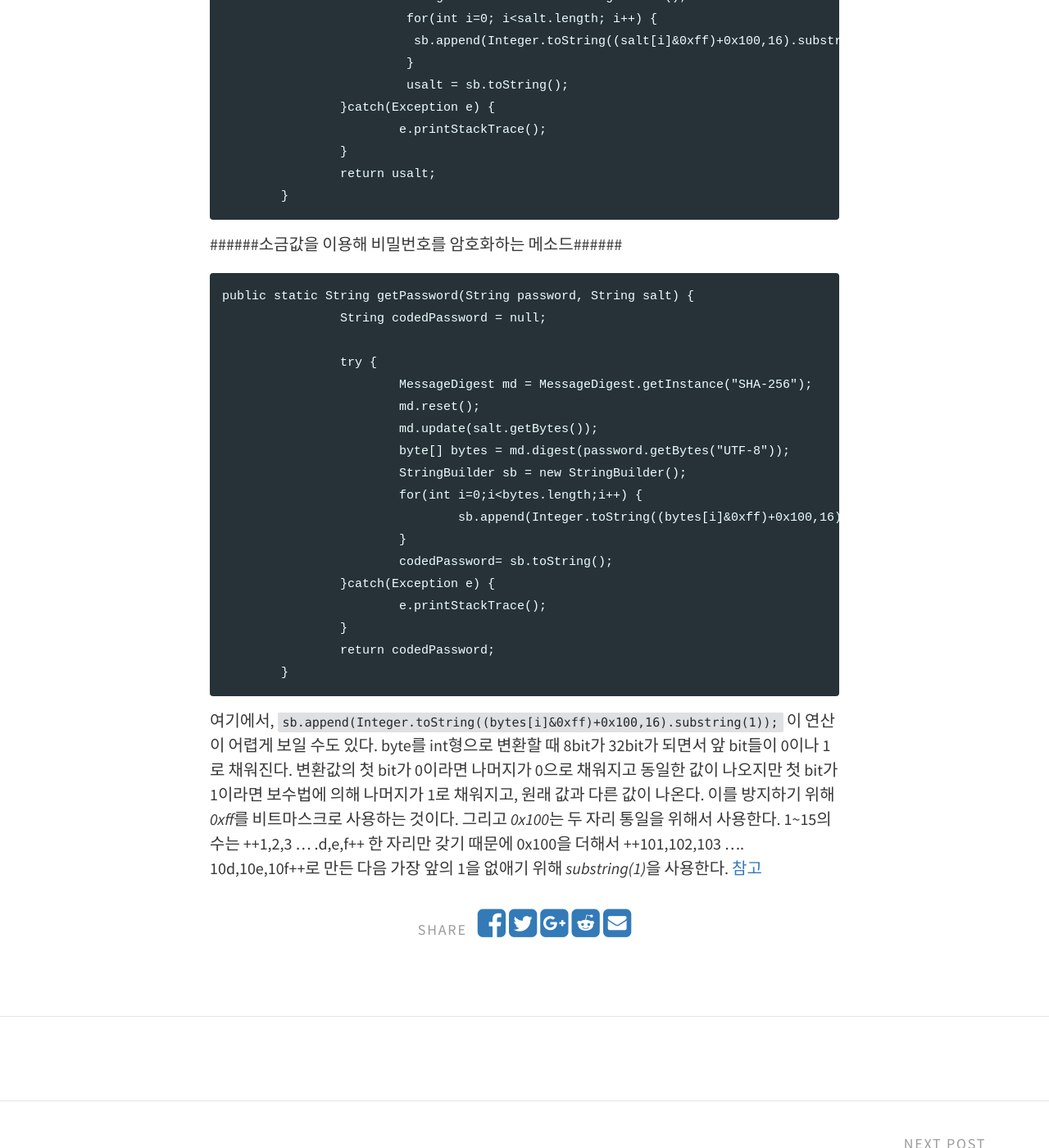
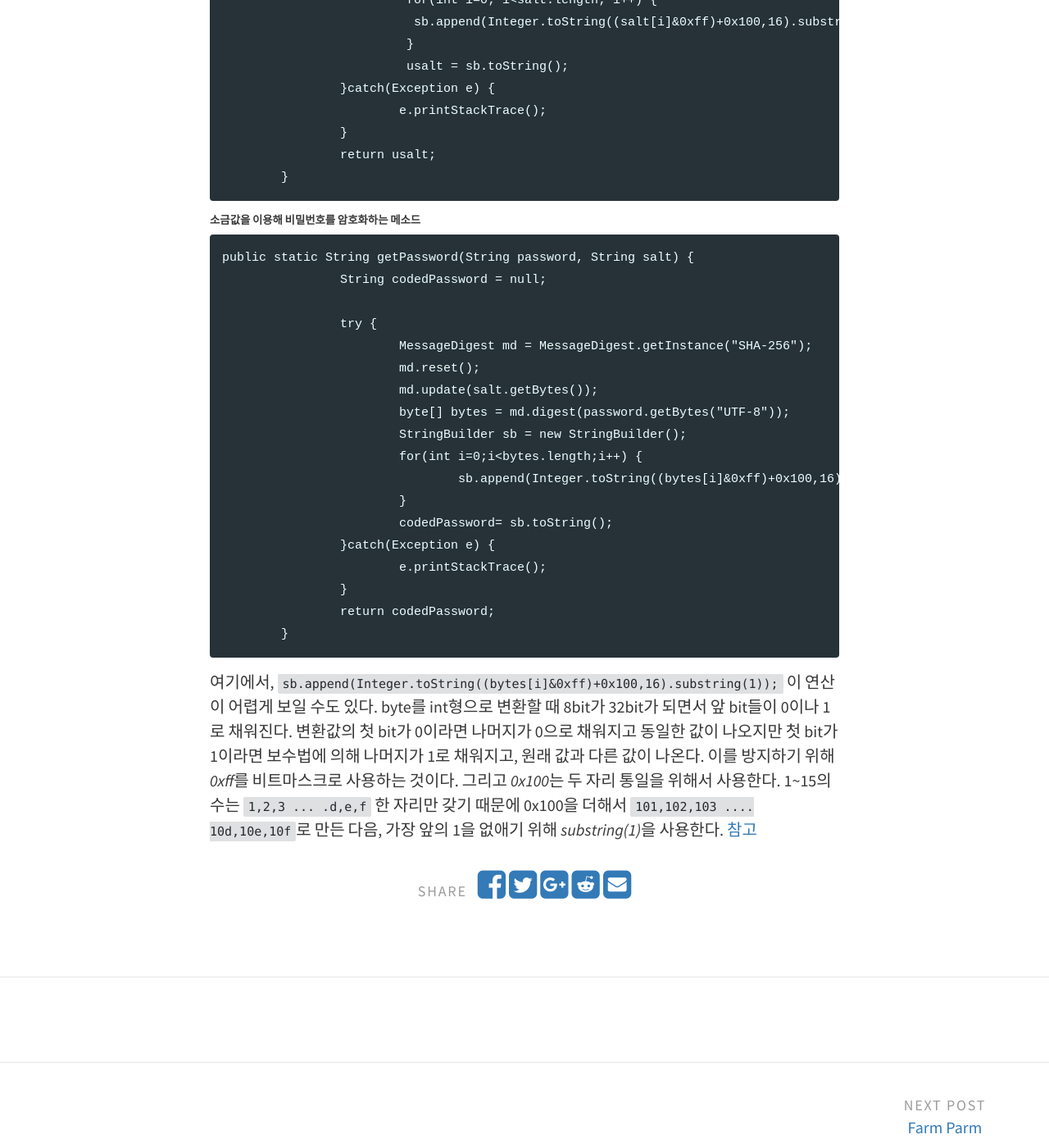
Before and after one commit to clemado1/blog-old, a Jekyll site: the page built from _posts/2018-07-18-소금값을-이용한-패스워드-암호화.md, in a window 1280 px wide and 1400 px high, scrolled down 1685 px. Shown: the whole window at 82% size. Built offline with Jekyll 4.4.1, drawn with Linux system fonts in a browser that asks for light colours; comment, search, counter and statistics services are not loaded; some of the changed text lies outside the part shown.

````diff
--- a/_posts/2018-07-18-소금값을-이용한-패스워드-암호화.md
+++ b/_posts/2018-07-18-소금값을-이용한-패스워드-암호화.md
@@ -1,7 +1,6 @@
 ---
 layout: post
 title: 소금값을 이용한 패스워드 암호화
-excerpt_separator: <!--more-->
 ---
 쇼핑몰 사이트를 처음 구상할 때 부터 완벽하게는 아니더라도 어느정도 보안을 신경쓴, 실제와 가까운 사이트를 만들고 싶었다. 그래서 비밀번호 찾기 페이지를 구성할 때 여러 사이트를 참고했다. 대부분 임시 비밀번호를 이용하거나 그냥 새로운 비밀번호로 바꾸도록 구현했더랬다. 그냥 생각해봐도 찾고자하는 비밀번호를 떡하니 알려주는 건 위험해보이긴 한다. 하지만 나는 구체적으로 왜 그렇게 하는지가 궁금했다. 대체 왜?
 
@@ -21,7 +20,7 @@ excerpt_separator: <!--more-->
 
 코드는 비전문가인 내가 인터넷에 올라와있는 코드 여러개를 조합해서 만들었기 때문에 그냥 참고만 하는 게 좋겠다.
 
-######소금값을 생성하는 메소드######
+###### 소금값을 생성하는 메소드 ######
 ```
 public static String getSalt() {
 		String usalt= null;
@@ -44,7 +43,7 @@ public static String getSalt() {
 
 
 
-######소금값을 이용해 비밀번호를 암호화하는 메소드######
+###### 소금값을 이용해 비밀번호를 암호화하는 메소드 ######
 ```
 public static String getPassword(String password, String salt) {
 		String codedPassword = null;
@@ -69,4 +68,4 @@ public static String getPassword(String password, String salt) {
 
 여기에서,
 `sb.append(Integer.toString((bytes[i]&0xff)+0x100,16).substring(1));`
-이 연산이 어렵게 보일 수도 있다. byte를 int형으로 변환할 때 8bit가 32bit가 되면서 앞 bit들이 0이나 1로 채워진다. 변환값의 첫 bit가 0이라면 나머지가 0으로 채워지고 동일한 값이 나오지만 첫 bit가 1이라면 보수법에 의해 나머지가 1로 채워지고, 원래 값과 다른 값이 나온다. 이를 방지하기 위해 *0xff*를 비트마스크로 사용하는 것이다. 그리고 *0x100*는 두 자리 통일을 위해서 사용한다. 1~15의 수는 ++1,2,3 ... .d,e,f++ 한 자리만 갖기 때문에 0x100을 더해서 ++101,102,103 .... 10d,10e,10f++로 만든 다음 가장 앞의 1을 없애기 위해 *substring(1)*을 사용한다. [참고](http://javaslave.tistory.com/59)
+이 연산이 어렵게 보일 수도 있다. byte를 int형으로 변환할 때 8bit가 32bit가 되면서 앞 bit들이 0이나 1로 채워진다. 변환값의 첫 bit가 0이라면 나머지가 0으로 채워지고 동일한 값이 나오지만 첫 bit가 1이라면 보수법에 의해 나머지가 1로 채워지고, 원래 값과 다른 값이 나온다. 이를 방지하기 위해 *0xff*를 비트마스크로 사용하는 것이다. 그리고 *0x100*는 두 자리 통일을 위해서 사용한다. 1~15의 수는 `1,2,3 ... .d,e,f` 한 자리만 갖기 때문에 0x100을 더해서 `101,102,103 .... 10d,10e,10f`로 만든 다음, 가장 앞의 1을 없애기 위해 *substring(1)*을 사용한다. [참고](http://javaslave.tistory.com/59)
````
